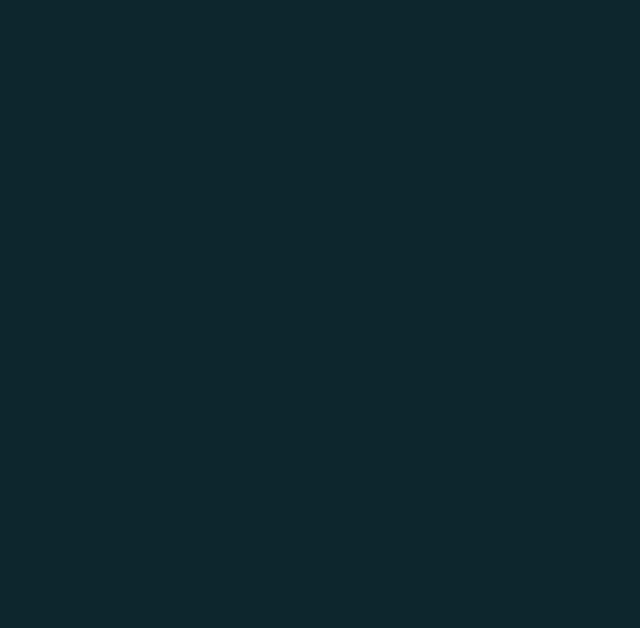
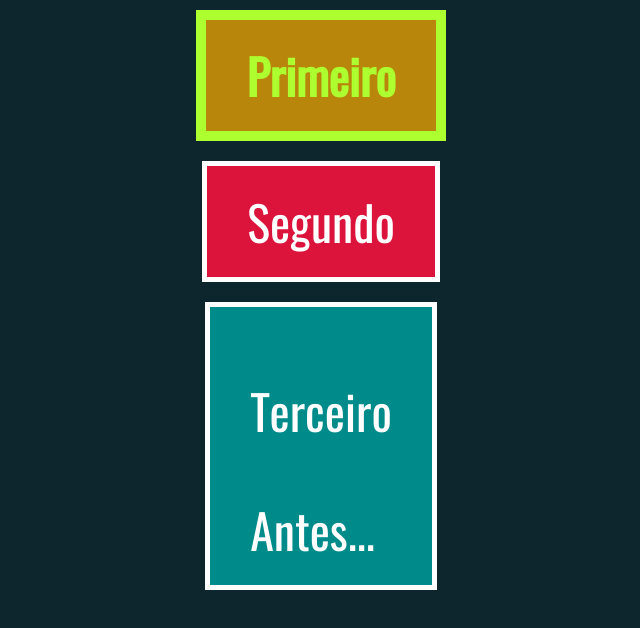
Before and after one commit to lucaastorres/webmoderncod3r, a plain HTML site: page dom/modificandoHTML1.html in a window 1280 px wide. Shown: the whole page, without its empty margins (319-959 px from the left). Drawn offline with Linux system fonts and the light colour scheme.

Commit message:
modifying HTML

```diff
--- a/dom/modificandoHTML1.html
+++ b/dom/modificandoHTML1.html
@@ -9,7 +9,31 @@
 
 <body class='conteudo exercicio'>
     <script>
-        // ...
+        const body = document.querySelector('body')
+
+        const div1 = document.createElement('div')
+        div1.classList.add('destaque')
+        div1.innerHTML = 'Primeiro'
+
+        const div2 = document.createElement('div')
+        div2.setAttribute('wm-atributo', 'valor')
+        div2.innerHTML = 'Segundo'
+
+        const p = document.createElement('p')
+        p.innerHTML = 'Terceiro'
+        const div3 = document.createElement('div')
+        div3.appendChild(p)
+
+        body.appendChild(div1)
+        body.appendChild(div2)
+        body.appendChild(div3)
+
+        const texto = document.createTextNode('Antes...')
+        div3.insertBefore(texto, div3.childNodes[1])
+
+        const div4 = div3.cloneNode(true)
+        body.appendChild(div4)
+        body.removeChild(div3)
     </script>
 </body>
 
```
Also changed, not shown: dom/modificandoHTML2.html (+10 -1 lines).
